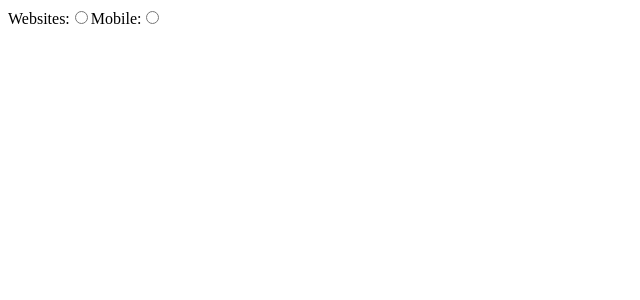
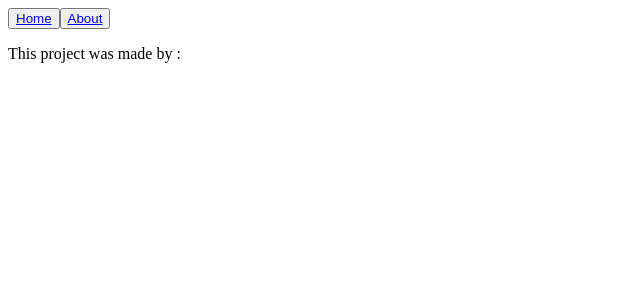
Before and after one commit to Corvu-s/Migo, a React (Create React App) app: page /about in a window 1280 px wide. Shown: the top 300 px of the page, without its empty margins (0-640 px from the left). Built offline with nearby package versions, Linux system fonts and the light colour scheme.

Commit message:
navigation almost done

```diff
--- /dev/null
+++ b/src/components/About.js
@@ -0,0 +1,6 @@
+import React from "react";
+
+function About() {
+  return <p>This project was made by :</p>;
+}
+export default About;
--- /dev/null
+++ b/src/components/Navigation.js
@@ -0,0 +1,15 @@
+import React from "react";
+import { NavLink } from "react-router-dom";
+function Nav() {
+  return (
+    <div>
+      <button>
+        <NavLink to="/">Home</NavLink>{" "}
+      </button>
+      <button>
+        <NavLink to="/about">About</NavLink>
+      </button>
+    </div>
+  );
+}
+export default Nav; //changejghghg
--- a/src/index.js
+++ b/src/index.js
@@ -1,10 +1,10 @@
 import React from "react";
 import ReactDOM from "react-dom";
 
-import App from "./App";
+import Route from "./routing";
 import * as serviceWorker from "./serviceWorker";
 
-ReactDOM.render(<App />, document.getElementById("root"));
+ReactDOM.render(<Route />, document.getElementById("root"));
 
 // If you want your app to work offline and load faster, you can change
 // unregister() to register() below. Note this comes with some pitfalls.
--- /dev/null
+++ b/src/routing.js
@@ -0,0 +1,22 @@
+import React from "react";
+import { Route, BrowserRouter, Switch } from "react-router-dom";
+import App from "./App";
+import Nav from "./components/Navigation";
+import About from "./components/About";
+class routing extends React.Component {
+  render() {
+    return (
+      <BrowserRouter>
+        <div>
+          <Nav />
+          <switch>
+            <Route path="/" component={App} exact />
+            <Route path="/about" component={About} />
+          </switch>
+        </div>
+      </BrowserRouter>
+    );
+  }
+}
+
+export default routing;
```
Also changed, not shown: src/components/title.js (+9 -0 lines).
